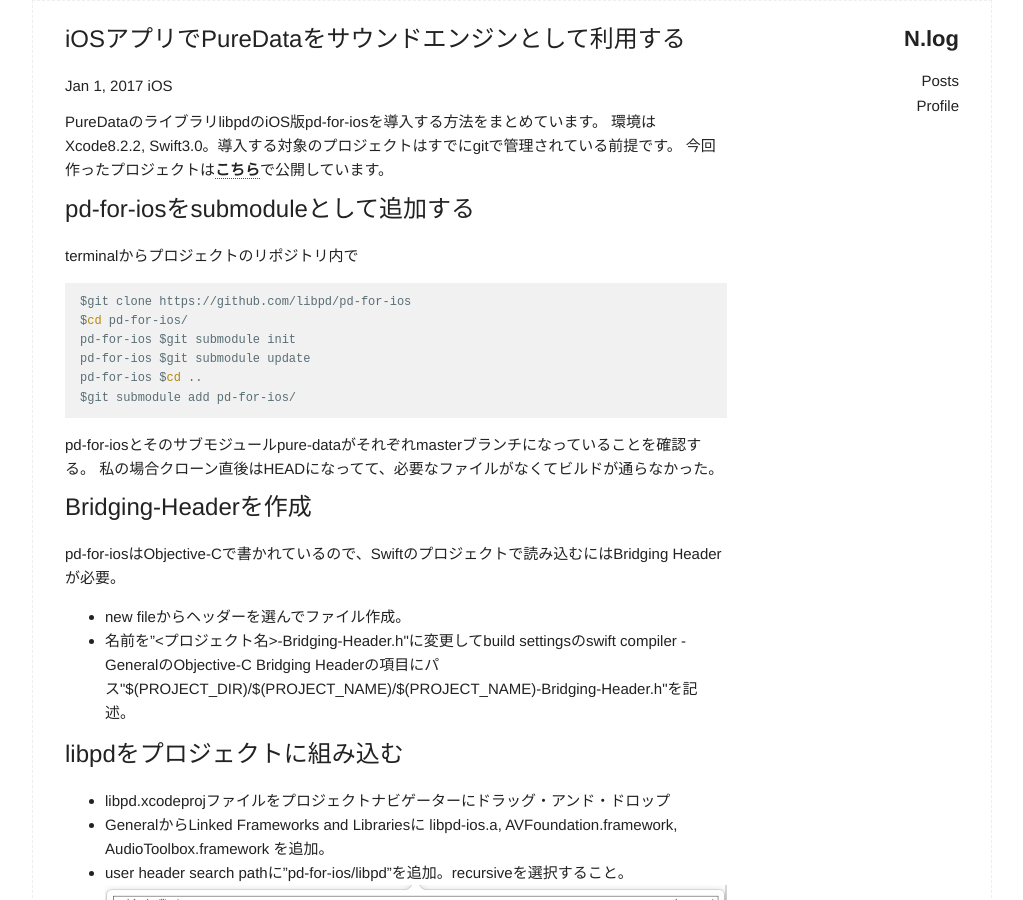
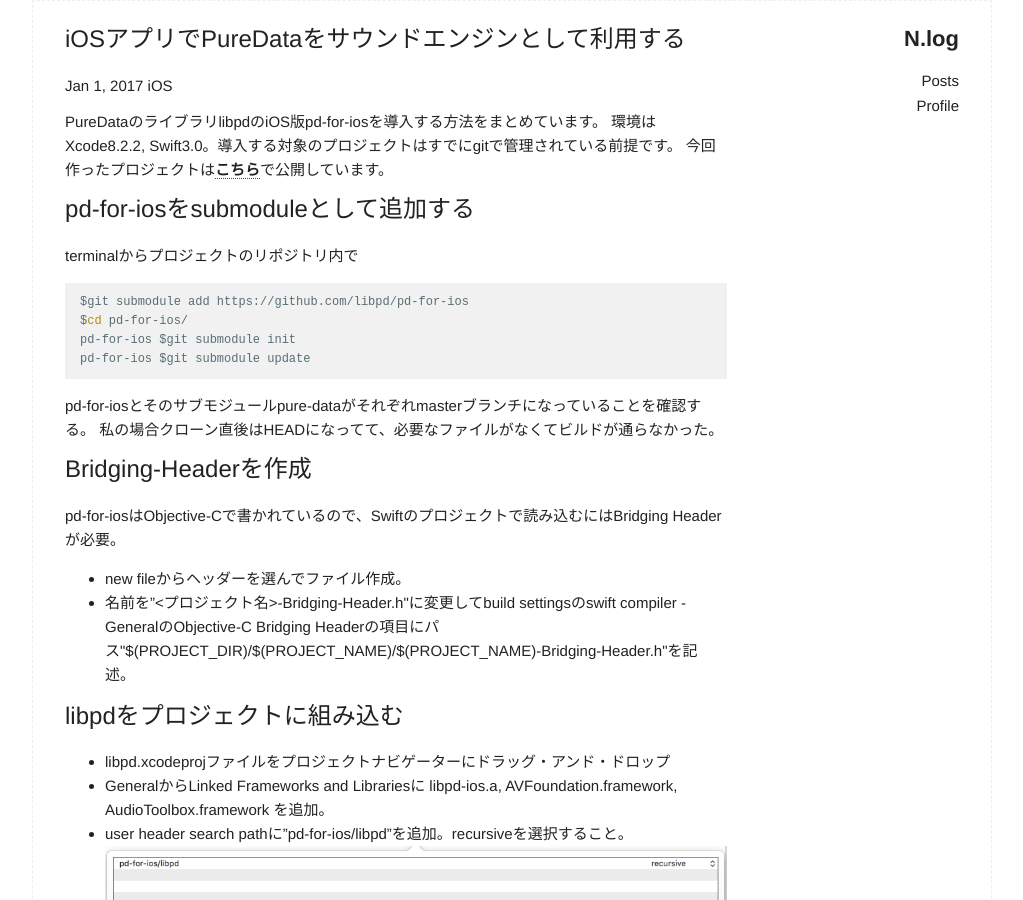
Before and after one commit to NAKANISYNTH/NAKANISYNTH.github.io, a Jekyll site: the page built from _posts/2017-01-01-introduction-libpd-swift.md, in a window 1280 px wide and 900 px high. Shown: the whole window, without its empty margins (128-1151 px from the left). Built offline with Jekyll 4.4.1, drawn with Linux system fonts in a browser that asks for light colours; comment, search, counter and statistics services are not loaded.

Commit message:
no message

```diff
--- a/_posts/2017-01-01-introduction-libpd-swift.markdown
+++ b/_posts/2017-01-01-introduction-libpd-swift.md
@@ -12,12 +12,10 @@ PureDataのライブラリlibpdのiOS版pd-for-iosを導入する方法をまと
 terminalからプロジェクトのリポジトリ内で
 
 {% highlight terminal %}
-$git clone https://github.com/libpd/pd-for-ios
+$git submodule add https://github.com/libpd/pd-for-ios
 $cd pd-for-ios/
 pd-for-ios $git submodule init
 pd-for-ios $git submodule update
-pd-for-ios $cd ..
-$git submodule add pd-for-ios/
 {% endhighlight %}
 pd-for-iosとそのサブモジュールpure-dataがそれぞれmasterブランチになっていることを確認する。
 私の場合クローン直後はHEADになってて、必要なファイルがなくてビルドが通らなかった。
```
